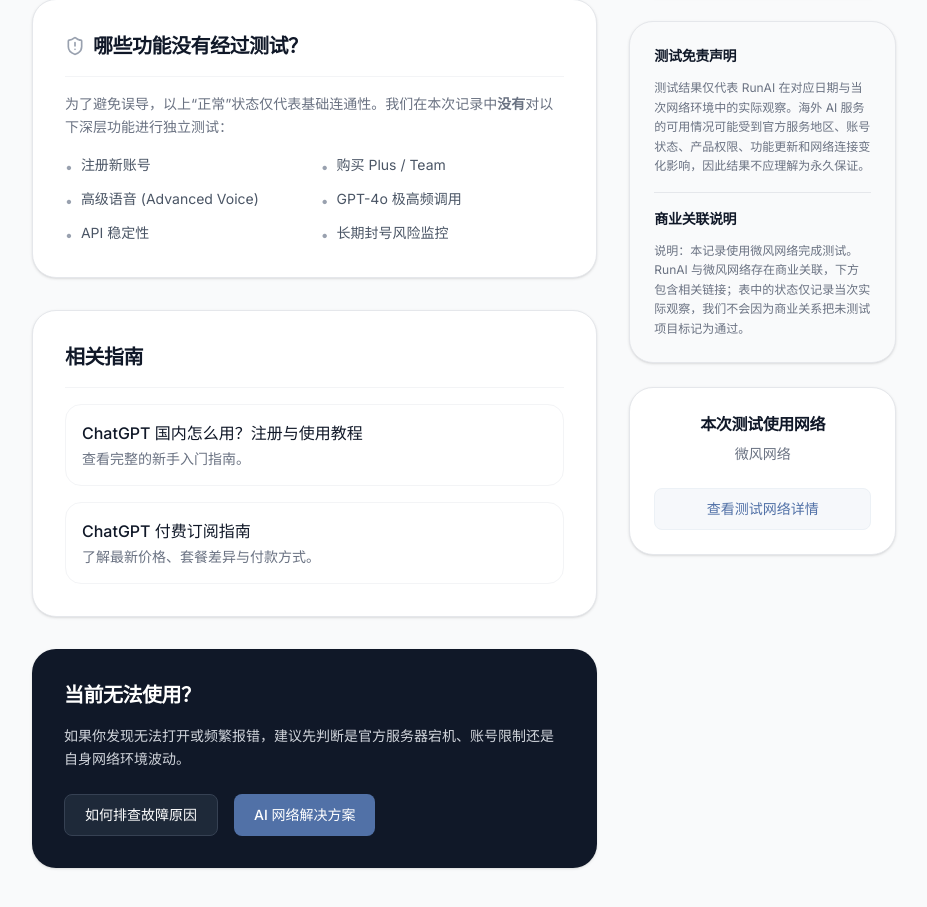
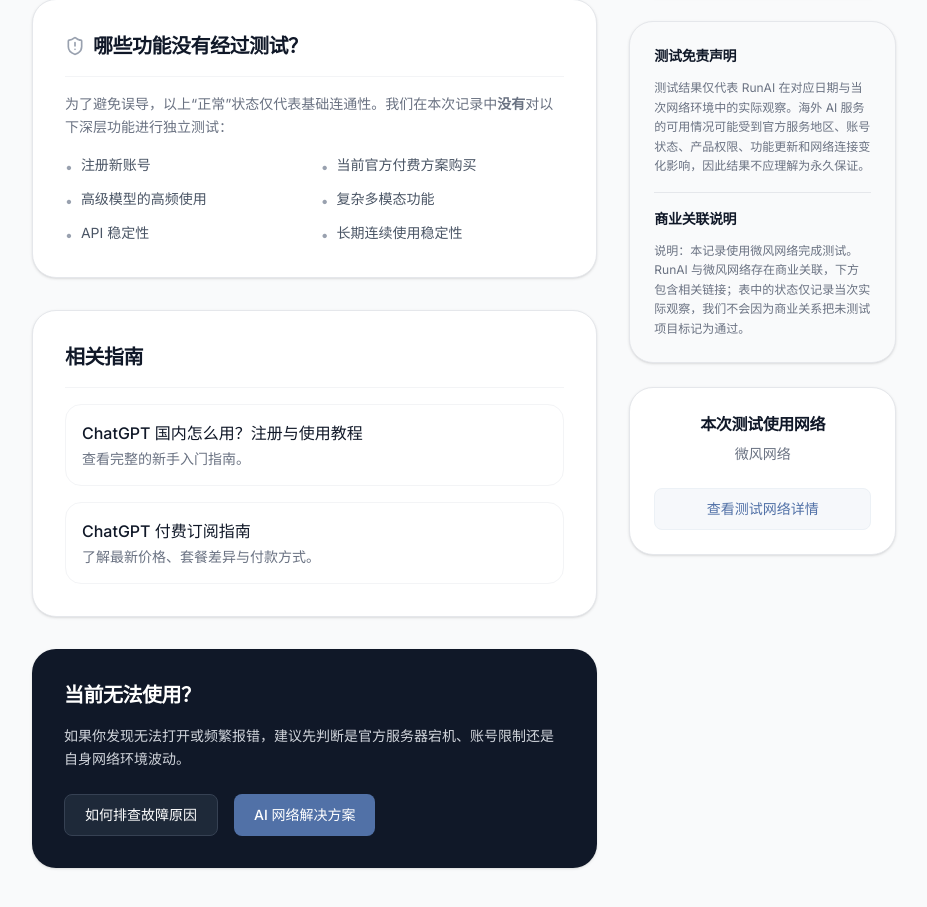
Before and after one commit to Colasaiko/runainav, a Next.js app: page /tests/chatgpt in a window 1280 px wide. Shown: the part 957-1864 px from the top of the page, without its empty margins (176-1103 px from the left). Built offline with nearby package versions, Linux system fonts and the light colour scheme.

Commit message:
fix: harden AI test center data and SEO checks

```diff
--- a/scripts/check-seo-lengths.js
+++ b/scripts/check-seo-lengths.js
@@ -114,16 +114,43 @@
 extractAndCheck('/guides/cursor-build-blog', 'src/app/guides/cursor-build-blog/page.tsx', 20, 30, 70, 80);
 extractAndCheck('/tests', 'src/app/tests/page.tsx', 20, 30, 70, 80);
 
-// Check dynamic test detail pages
-const testDetailsContent = fs.readFileSync('src/app/tests/[slug]/page.tsx', 'utf-8');
-const detailMatches = [...testDetailsContent.matchAll(/titles*=s*['"]([^'"]+)['"];s*descriptions*=s*['"]([^'"]+)['"];/g)];
+// 4. Check aiTests metadata records
+const aiTestsContent = fs.readFileSync('src/data/aiTests.ts', 'utf-8');
+const aiTestsBlockRegex = /\{\s*['"]?slug['"]?:\s*['"]([^'"]+)['"]([\s\S]*?)(?=\{\s*['"]?slug['"]?:|\];)/g;
 
-detailMatches.forEach(match => {
-  const title = match[1];
-  const desc = match[2];
-  checkLength('Test Detail', 'Title', title, 20, 30);
-  checkLength('Test Detail', 'Description', desc, 70, 80);
-});
+let testDetailsCount = 0;
+let aiTestMatch;
+while ((aiTestMatch = aiTestsBlockRegex.exec(aiTestsContent)) !== null) {
+  const slug = aiTestMatch[1];
+  const block = aiTestMatch[2];
+
+  if (slug === 'midjourney' || slug === 'grok') continue; // pending tests
+
+  const titleMatch = block.match(/['"]?seoTitle['"]?:\s*['"]([^'"]+)['"]/);
+  const descMatch = block.match(/['"]?seoDescription['"]?:\s*['"]([^'"]+)['"]/);
+
+  if (!titleMatch) {
+    console.error(`[ERROR] Test Detail ${slug} - seoTitle is missing`);
+    hasError = true;
+  }
+
+  if (!descMatch) {
+    console.error(`[ERROR] Test Detail ${slug} - seoDescription is missing`);
+    hasError = true;
+  }
+
+  if (titleMatch && descMatch) {
+    checkLength(`Test Detail: ${slug}`, 'Title', titleMatch[1], 20, 30);
+    checkLength(`Test Detail: ${slug}`, 'Description', descMatch[1], 70, 80);
+    testDetailsCount++;
+  }
+}
+
+console.log(`Found ${testDetailsCount} Test Detail metadata records.`);
+if (testDetailsCount !== 5) {
+  console.error(`[ERROR] Expected 5 Test Detail metadata records, but found ${testDetailsCount}.`);
+  hasError = true;
+}
 
 
 console.log(`\nFound ${foundCount} AI tool records.`);
--- a/src/app/sitemap.ts
+++ b/src/app/sitemap.ts
@@ -87,7 +87,7 @@
     if (test.open !== 'pending' && test.open !== 'not-tested') {
       addEntry({
         url: `${baseUrl}/tests/${test.slug}`,
-        lastModified: new Date(test.publishedAt), // Use the test's published date, not the test date itself
+        lastModified: new Date(test.updatedAt),
         changeFrequency: 'weekly' as const,
         priority: 0.8,
       });
--- a/src/app/tests/page.tsx
+++ b/src/app/tests/page.tsx
@@ -113,7 +113,7 @@
                     <td className="py-5 px-6 text-sm text-gray-600">{tool.testedAt}</td>
                     <td className="py-5 px-6 text-sm">
                       {tool.networkDetailPath ? (
-                        <Link href={tool.networkDetailPath} target="_blank" className="text-brand-600 hover:underline">
+                        <Link href={tool.networkDetailPath} className="text-brand-600 hover:underline">
                           {tool.networkName}
                         </Link>
                       ) : (
@@ -156,7 +156,7 @@
                   <div className="flex items-center justify-between text-sm">
                     <span className="text-gray-500">测试网络</span>
                     {tool.networkDetailPath ? (
-                      <Link href={tool.networkDetailPath} target="_blank" className="text-brand-600 hover:underline">
+                      <Link href={tool.networkDetailPath} className="text-brand-600 hover:underline">
                         {tool.networkName}
                       </Link>
                     ) : (
--- a/src/data/aiTests.ts
+++ b/src/data/aiTests.ts
@@ -17,6 +17,10 @@
 
   publishedAt: string;
   updatedAt: string;
+
+  primaryKeyword?: string;
+  seoTitle?: string;
+  seoDescription?: string;
 }
 
 export const aiTests: AITestRecord[] = [
@@ -31,9 +35,12 @@
     login: 'pass',
     use: 'pass',
     summary: '在本次记录的测试环境中，ChatGPT 可以正常打开、登录并完成基础对话使用。',
-    untestedItems: ['注册新账号', '购买 Plus / Team', '高级语音 (Advanced Voice)', 'GPT-4o 极高频调用', 'API 稳定性', '长期封号风险监控'],
+    untestedItems: ['注册新账号', '当前官方付费方案购买', '高级模型的高频使用', '复杂多模态功能', 'API 稳定性', '长期连续使用稳定性'],
     publishedAt: '2026-09-10',
-    updatedAt: '2026-09-10'
+    updatedAt: '2026-09-10',
+    primaryKeyword: 'ChatGPT国内能用吗',
+    seoTitle: 'ChatGPT国内能用吗？打开登录与对话实测',
+    seoDescription: 'ChatGPT 国内能用吗？RunAI 记录网页打开、账号登录与基础对话的实际测试结果，并注明测试日期、网络环境和适用范围，方便国内用户判断当前使用情况。'
   },
   {
     slug: 'claude',
@@ -46,9 +53,12 @@
     login: 'pass',
     use: 'pass',
     summary: '在本次记录的测试环境中，Claude 网页版可以正常打开、登录并完成基础对话。',
-    untestedItems: ['注册新账号', '绑定海外手机号', '购买 Claude Pro', 'Artifacts 极高频生成', 'API 稳定性', '长期防封号验证'],
+    untestedItems: ['注册新账号', '绑定海外手机号', '当前官方付费方案购买', '高级模型的复杂任务', '大规模项目资料处理', 'API 稳定性', '长期账号与服务可用性'],
     publishedAt: '2026-09-10',
-    updatedAt: '2026-09-10'
+    updatedAt: '2026-09-10',
+    primaryKeyword: 'Claude国内能用吗',
+    seoTitle: 'Claude国内能用吗？网页登录与对话实测',
+    seoDescription: 'Claude 国内能用吗？RunAI 记录网页打开、账号登录和基础对话的实际测试结果，并注明测试日期、网络环境与限制说明，帮助国内用户了解当前使用情况。'
   },
   {
     slug: 'gemini',
@@ -61,9 +71,12 @@
     login: 'pass',
     use: 'pass',
     summary: '在本次记录的测试环境中，Gemini 网页版可以正常打开、通过 Google 账号登录并完成基础对话。',
-    untestedItems: ['注册新 Google 账号', '订阅 Google One AI Premium', 'Google Workspace 深度集成测试', 'Gemini Advanced 复杂代码生成', 'API 稳定性'],
+    untestedItems: ['注册新 Google 账号', '当前官方付费方案购买', 'Google Workspace 深度整合', '高级模型复杂任务', 'API 稳定性'],
     publishedAt: '2026-09-10',
-    updatedAt: '2026-09-10'
+    updatedAt: '2026-09-10',
+    primaryKeyword: 'Gemini国内能用吗',
+    seoTitle: 'Gemini国内能用吗？网页登录与使用实测',
+    seoDescription: 'Gemini 国内能用吗？RunAI 记录网页打开、账号登录和基础使用的实际测试结果，并注明测试日期、网络环境和服务地区说明，帮助国内用户了解当前使用情况。'
   },
   {
     slug: 'perplexity',
@@ -76,9 +89,12 @@
     login: 'pass',
     use: 'pass',
     summary: '在本次记录的测试环境中，Perplexity 可以正常打开网页、完成登录并进行基础 AI 搜索与追问。',
-    untestedItems: ['购买 Perplexity Pro', 'Pro Search 高频调用模式', '所有底层大模型切换', '文件/图片识别与深度理解', '长期使用连通率'],
+    untestedItems: ['当前官方付费方案购买', '高频调用模式', '所有底层大模型切换', '文件/图片识别与深度理解', '长期连通率'],
     publishedAt: '2026-09-10',
-    updatedAt: '2026-09-10'
+    updatedAt: '2026-09-10',
+    primaryKeyword: 'Perplexity国内能用吗',
+    seoTitle: 'Perplexity国内能用吗？搜索与登录实测',
+    seoDescription: 'Perplexity 国内能用吗？RunAI 记录网页打开、账号登录与基础搜索的实际测试结果，并注明测试日期、网络环境和功能范围，方便国内用户了解当前使用情况。'
   },
   {
     slug: 'cursor',
@@ -91,9 +107,12 @@
     login: 'pass',
     use: 'pass',
     summary: '在本次记录的测试环境中，Cursor 可以正常打开客户端服务、登录账号并完成基础 AI 辅助功能交互。',
-    untestedItems: ['客户端直接下载速度', '购买 Cursor Pro / Ultra 订阅', 'Claude 3.5 Sonnet 模型极高频请求', '巨型代码库全量索引', '长期在线稳定性'],
+    untestedItems: ['应用直接下载速度', '当前官方付费方案购买', '高级模型高频请求', '大型代码库索引', '长期在线稳定性'],
     publishedAt: '2026-09-10',
-    updatedAt: '2026-09-10'
+    updatedAt: '2026-09-10',
+    primaryKeyword: 'Cursor国内能用吗',
+    seoTitle: 'Cursor国内能用吗？编辑器登录与AI功能实测',
+    seoDescription: 'Cursor 国内能用吗？RunAI 记录应用打开、账号登录与基础 AI 功能的实际测试结果，并注明测试日期、网络环境和测试范围，帮助国内用户了解当前使用情况。'
   },
   {
     slug: 'midjourney',
```
Also changed, not shown: src/app/tests/[slug]/page.tsx (+27 -34 lines).
